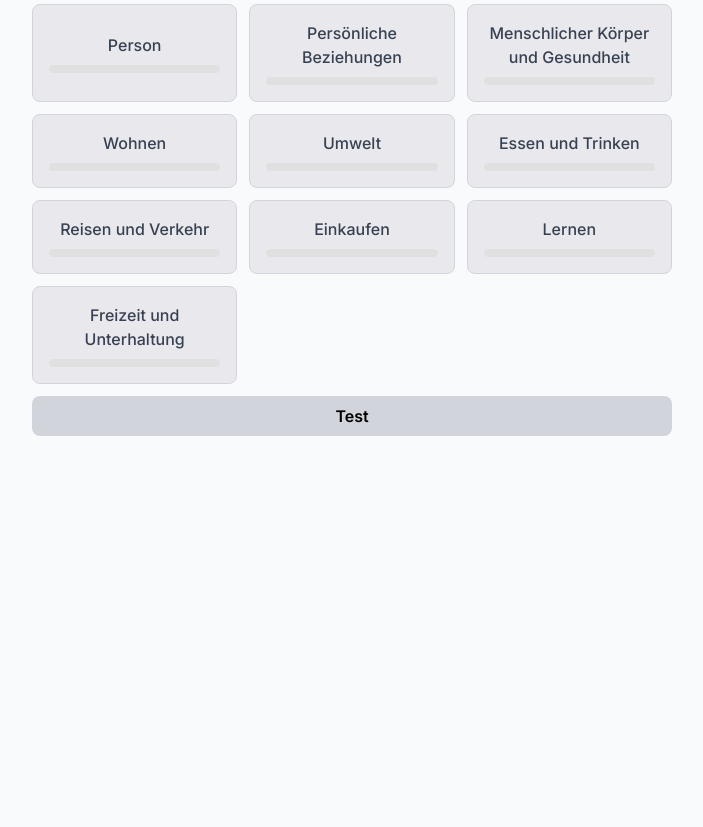
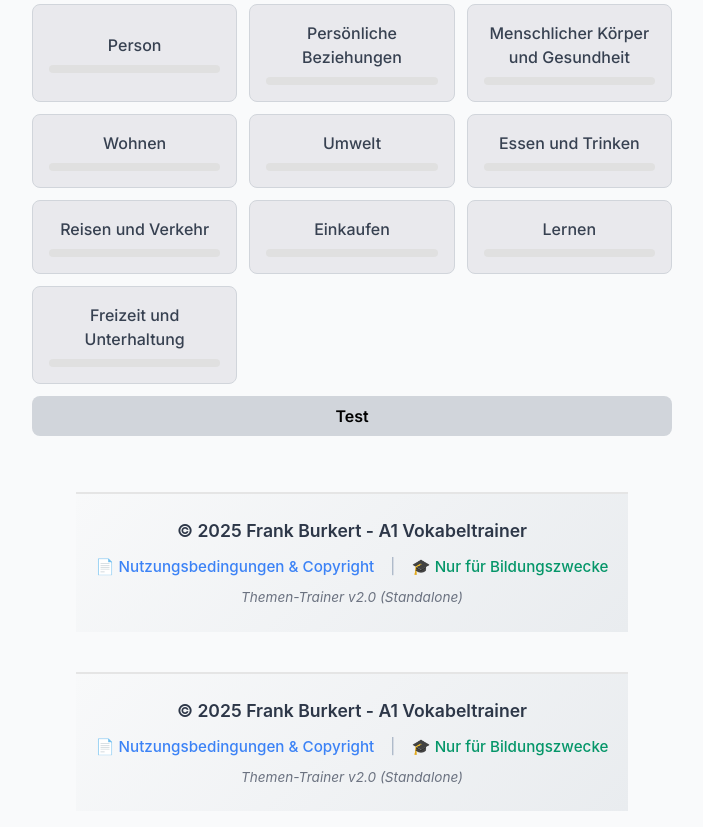
Before and after one commit to fabbfoto/A1-vokabeltrainer, a website with bundled scripts: page index.html in a window 1280 px wide. Shown: the part 84-911 px from the top of the page, without its empty margins (288-991 px from the left). Before the commit the page ends 800 px from the top, so only its background shows below. Built offline with nearby package versions, Linux system fonts and the light colour scheme.

Commit message:
Copyright Footer für Standalone Themen-Trainer hinzugefügt

```diff
--- a/index.html
+++ b/index.html
@@ -101,5 +101,156 @@
     <script type="module" src="vokabular.js"></script>
     <script type="module" src="trainer.js"></script>
 
+            <!-- COPYRIGHT FOOTER -->
+            <footer class="copyright-footer">
+              <div class="footer-content">
+                <p class="copyright-text">© 2025 Frank Burkert - A1 Vokabeltrainer</p>
+                <p class="footer-links">
+                  <a href="LICENSE.md" target="_blank" class="footer-link">
+                    📄 Nutzungsbedingungen & Copyright
+                  </a>
+                  <span class="separator">|</span>
+                  <span class="educational-note">🎓 Nur für Bildungszwecke</span>
+                </p>
+                <p class="version-info">Themen-Trainer v2.0 (Standalone)</p>
+              </div>
+            </footer>
+            <style>
+            .copyright-footer {
+              margin-top: 40px;
+              padding: 24px 20px;
+              border-top: 2px solid #e5e5e5;
+              background: linear-gradient(135deg, #f8f9fa 0%, #e9ecef 100%);
+              text-align: center;
+              font-family: -apple-system, BlinkMacSystemFont, 'Segoe UI', Roboto, sans-serif;
+            }
+            .footer-content {
+              max-width: 600px;
+              margin: 0 auto;
+            }
+            .copyright-text {
+              font-size: 1.1em;
+              font-weight: 600;
+              color: #2d3748;
+              margin: 0 0 12px 0;
+            }
+            .footer-links {
+              font-size: 0.95em;
+              color: #4a5568;
+              margin: 0 0 8px 0;
+            }
+            .footer-link {
+              color: #3b82f6;
+              text-decoration: none;
+              font-weight: 500;
+              transition: color 0.2s ease;
+            }
+            .footer-link:hover {
+              color: #1d4ed8;
+              text-decoration: underline;
+            }
+            .separator {
+              margin: 0 12px;
+              color: #a0aec0;
+            }
+            .educational-note {
+              color: #059669;
+              font-weight: 500;
+            }
+            .version-info {
+              font-size: 0.85em;
+              color: #6b7280;
+              margin: 8px 0 0 0;
+              font-style: italic;
+            }
+            @media (max-width: 640px) {
+              .copyright-footer {
+                padding: 20px 16px;
+              }
+              .footer-links {
+                font-size: 0.9em;
+              }
+              .separator {
+                display: block;
+                margin: 8px 0;
+              }
+            }
+            </style>
 </body>
 </html>
+            <footer class="copyright-footer">
+              <div class="footer-content">
+                <p class="copyright-text">© 2025 Frank Burkert - A1 Vokabeltrainer</p>
+                <p class="footer-links">
+                  <a href="LICENSE.md" target="_blank" class="footer-link">
+                    📄 Nutzungsbedingungen & Copyright
+                  </a>
+                  <span class="separator">|</span>
+                  <span class="educational-note">🎓 Nur für Bildungszwecke</span>
+                </p>
+                <p class="version-info">Themen-Trainer v2.0 (Standalone)</p>
+              </div>
+            </footer>
+            <style>
+            .copyright-footer {
+              margin-top: 40px;
+              padding: 24px 20px;
+              border-top: 2px solid #e5e5e5;
+              background: linear-gradient(135deg, #f8f9fa 0%, #e9ecef 100%);
+              text-align: center;
+              font-family: -apple-system, BlinkMacSystemFont, 'Segoe UI', Roboto, sans-serif;
+            }
+            .footer-content {
+              max-width: 600px;
+              margin: 0 auto;
+            }
+            .copyright-text {
+              font-size: 1.1em;
+              font-weight: 600;
+              color: #2d3748;
+              margin: 0 0 12px 0;
+            }
+            .footer-links {
+              font-size: 0.95em;
+              color: #4a5568;
+              margin: 0 0 8px 0;
+            }
+            .footer-link {
+              color: #3b82f6;
+              text-decoration: none;
+              font-weight: 500;
+              transition: color 0.2s ease;
+            }
+            .footer-link:hover {
+              color: #1d4ed8;
+              text-decoration: underline;
+            }
+            .separator {
+              margin: 0 12px;
+              color: #a0aec0;
+            }
+            .educational-note {
+              color: #059669;
+              font-weight: 500;
+            }
+            .version-info {
+              font-size: 0.85em;
+              color: #6b7280;
+              margin: 8px 0 0 0;
+              font-style: italic;
+            }
+            @media (max-width: 640px) {
+              .copyright-footer {
+                padding: 20px 16px;
+              }
+              .footer-links {
+                font-size: 0.9em;
+              }
+              .separator {
+                display: block;
+                margin: 8px 0;
+              }
+            }
+            </style>
+</body>
+</html>
```
Also changed, not shown: LICENSE 2.md (added, +37 -0 lines), LICENSE.md (added).
